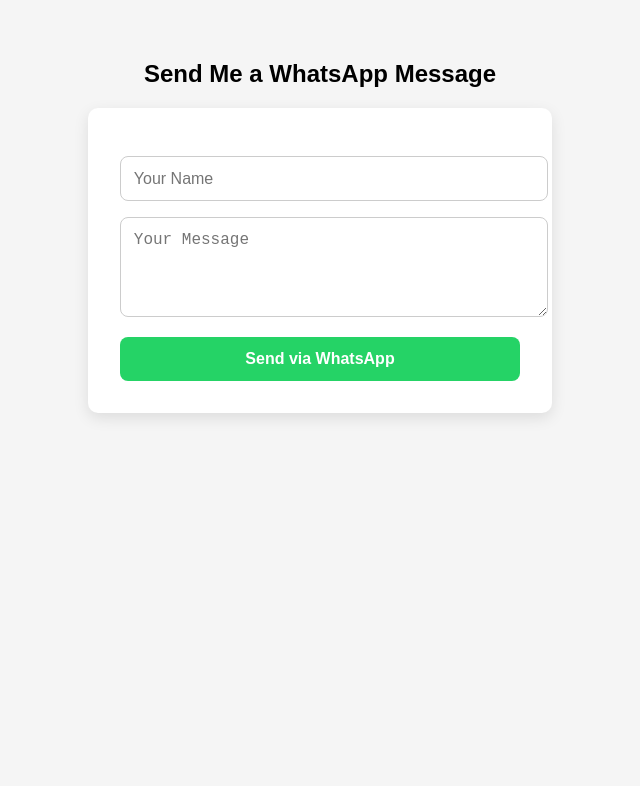
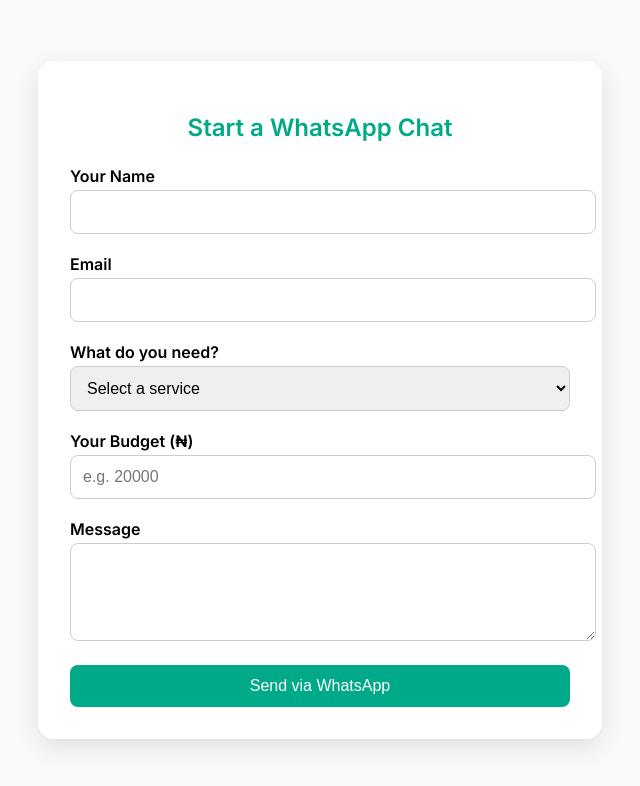
Before and after one commit to MaskingSage/whatsappform, a plain HTML site: page index.html in a window 1280 px wide. Shown: the whole page, without its empty margins (320-960 px from the left). Drawn offline with Linux system fonts and the light colour scheme.

Commit message:
Update index.html

```diff
--- a/index.html
+++ b/index.html
@@ -2,66 +2,120 @@
 <html lang="en">
 <head>
   <meta charset="UTF-8" />
-  <meta name="viewport" content="width=device-width, initial-scale=1.0"/>
-  <title>WhatsApp Contact Form</title>
+  <meta name="viewport" content="width=device-width, initial-scale=1.0" />
+  <title>Contact Me on WhatsApp</title>
+  <link href="https://fonts.googleapis.com/css2?family=Inter:wght@400;600&display=swap" rel="stylesheet">
   <style>
     body {
-      font-family: sans-serif;
-      background: #f5f5f5;
+      font-family: 'Inter', sans-serif;
+      background-color: #f9f9f9;
+      margin: 0;
+      padding: 0;
+      display: flex;
+      justify-content: center;
+      align-items: center;
+      height: 100vh;
+    }
+    .container {
+      background-color: #fff;
       padding: 2rem;
+      border-radius: 1rem;
+      box-shadow: 0 8px 24px rgba(0, 0, 0, 0.1);
+      width: 100%;
+      max-width: 500px;
+    }
+    h2 {
       text-align: center;
+      color: #00aa88;
+      margin-bottom: 1.5rem;
     }
-    form {
-      background: #fff;
-      padding: 2rem;
-      border-radius: 10px;
-      max-width: 400px;
-      margin: auto;
-      box-shadow: 0 5px 15px rgba(0,0,0,0.1);
+    label {
+      display: block;
+      margin-bottom: 0.25rem;
+      font-weight: 600;
     }
-    input, textarea, button {
+    input, textarea, select {
       width: 100%;
-      margin-top: 1rem;
-      padding: 0.8rem;
+      padding: 0.75rem;
+      margin-bottom: 1.25rem;
+      border-radius: 8px;
+      border: 1px solid #ccc;
       font-size: 1rem;
-      border: 1px solid #ccc;
-      border-radius: 8px;
     }
     button {
-      background: #25D366;
-      color: white;
-      font-weight: bold;
+      background-color: #00aa88;
+      color: #fff;
+      padding: 0.75rem 1.5rem;
       border: none;
+      border-radius: 8px;
+      font-size: 1rem;
       cursor: pointer;
+      width: 100%;
     }
     button:hover {
-      background: #1ebc59;
+      background-color: #008f73;
+    }
+    .success-message {
+      display: none;
+      text-align: center;
+      color: #4caf50;
+      margin-top: 1rem;
     }
   </style>
 </head>
 <body>
+  <div class="container">
+    <h2>Start a WhatsApp Chat</h2>
+    <form id="whatsappForm">
+      <label for="name">Your Name</label>
+      <input type="text" id="name" required />
 
-  <h2>Send Me a WhatsApp Message</h2>
+      <label for="email">Email</label>
+      <input type="email" id="email" required />
 
-  <form id="whatsapp-form">
-    <input type="text" id="name" placeholder="Your Name" required />
-    <textarea id="message" placeholder="Your Message" rows="4" required></textarea>
-    <button type="submit">Send via WhatsApp</button>
-  </form>
+      <label for="service">What do you need?</label>
+      <select id="service" required>
+        <option value="">Select a service</option>
+        <option value="One-page Website">One-page Website</option>
+        <option value="Bug Fix">Bug Fix</option>
+        <option value="Site Redesign">Site Redesign</option>
+      </select>
+
+      <label for="budget">Your Budget (₦)</label>
+      <input type="number" id="budget" placeholder="e.g. 20000" required />
+
+      <label for="message">Message</label>
+      <textarea id="message" rows="4" required></textarea>
+
+      <button type="submit">Send via WhatsApp</button>
+      <div class="success-message" id="successMessage">Redirecting to WhatsApp...</div>
+    </form>
+  </div>
 
   <script>
-    document.getElementById('whatsapp-form').addEventListener('submit', function(e) {
+    document.getElementById('whatsappForm').addEventListener('submit', function(e) {
       e.preventDefault();
+
       const name = document.getElementById('name').value.trim();
+      const email = document.getElementById('email').value.trim();
+      const service = document.getElementById('service').value;
+      const budget = document.getElementById('budget').value.trim();
       const message = document.getElementById('message').value.trim();
-      const number = '2349132142377'; // your number
 
-      if (name && message) {
-        const url = `https://wa.me/${number}?text=Hi, I'm ${encodeURIComponent(name)}. ${encodeURIComponent(message)}`;
-        window.open(url, '_blank');
+      if (!name || !email || !service || !budget || !message) {
+        alert('Please fill in all fields.');
+        return;
       }
+
+      const fullMessage = `Name: ${name}%0AEmail: ${email}%0AService: ${service}%0ABudget: ₦${budget}%0AMessage: ${message}`;
+      const whatsappNumber = '2349132142377';
+      const whatsappURL = `https://wa.me/${whatsappNumber}?text=${encodeURIComponent(fullMessage)}`;
+
+      document.getElementById('successMessage').style.display = 'block';
+      setTimeout(() => {
+        window.open(whatsappURL, '_blank');
+      }, 800);
     });
   </script>
-
 </body>
 </html>
```
